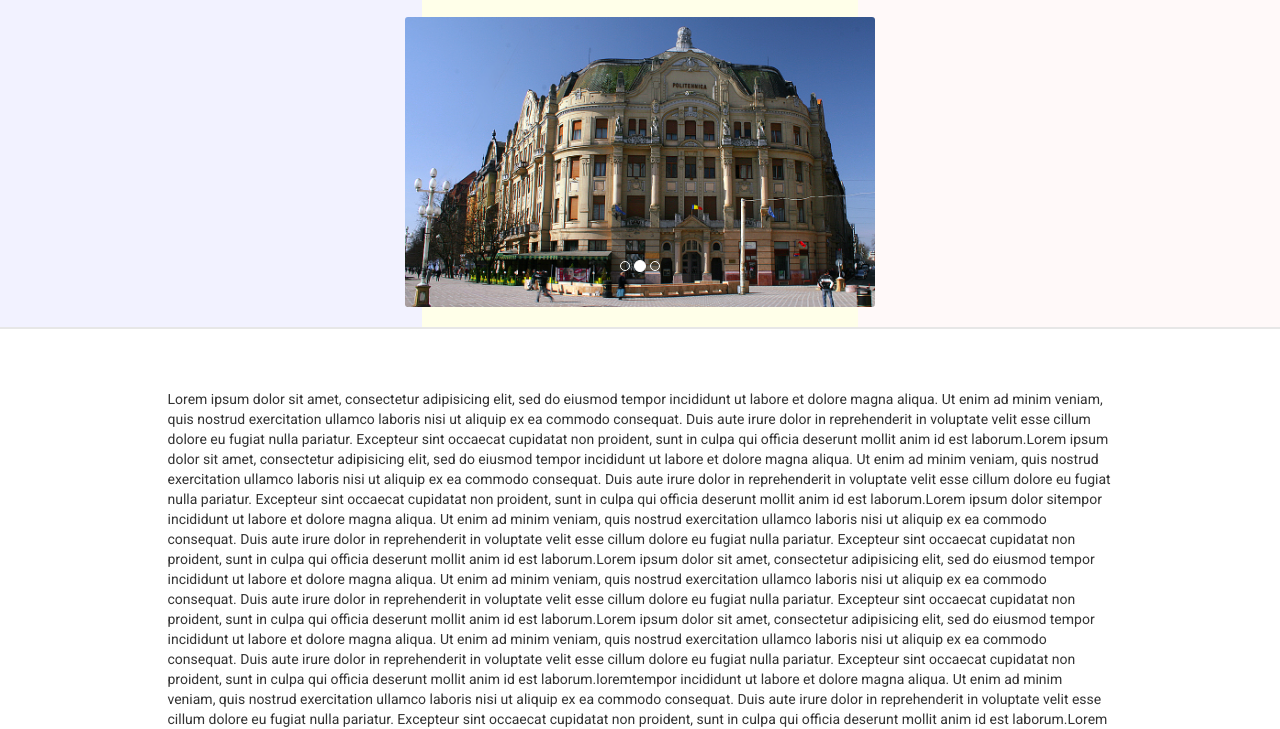
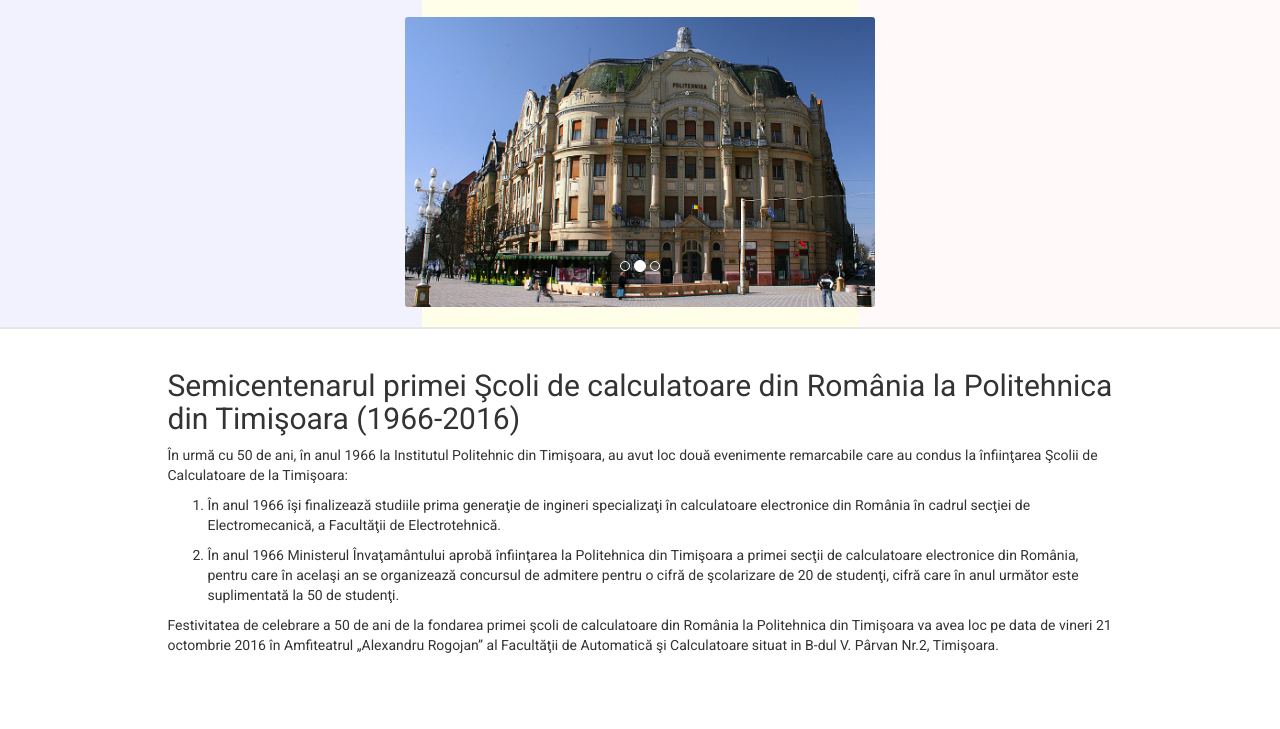
Before and after one commit to pospieszynski/anniversary-website, a plain HTML site: page index.html in a window 1280 px wide. Shown: the part 75-804 px from the top of the page. Drawn offline with Linux system fonts and the light colour scheme.

Commit message:
small fixes

```diff
--- a/css/_hero_section.css
+++ b/css/_hero_section.css
@@ -6,7 +6,7 @@
 
 .upt-carousel {
 	padding: 20px 0;
-	margin-bottom: 40px;
+	margin-bottom: 20px;
 	position: relative;
 	border-bottom: 2px solid #e7e7e7;
 }
--- a/css/layout.css
+++ b/css/layout.css
@@ -11,13 +11,13 @@ html, body {
 }
 
 #upt-content {
-	padding-bottom: 10rem;
+	padding-bottom: 20rem;
 }
 
 #upt-footer {
 	position: absolute;
 	bottom: 0;
 	width: 100%;
-	height: 10rem;
+	height: 20rem;
 	background: #222f38;
 }
--- a/index.html
+++ b/index.html
@@ -104,67 +104,27 @@
                     <main>
                         <div id="upt-content">
                             <header>
-                                <h3></h3>
+                                <h2>Semicentenarul primei Şcoli de calculatoare din România la Politehnica din Timişoara (1966-2016)</h2>
                             </header>
                             <article>
-                                <p>Lorem ipsum dolor sit amet, consectetur adipisicing elit, sed do eiusmod
-                                tempor incididunt ut labore et dolore magna aliqua. Ut enim ad minim veniam,
-                                quis nostrud exercitation ullamco laboris nisi ut aliquip ex ea commodo
-                                consequat. Duis aute irure dolor in reprehenderit in voluptate velit esse
-                                cillum dolore eu fugiat nulla pariatur. Excepteur sint occaecat cupidatat non
-                                proident, sunt in culpa qui officia deserunt mollit anim id est laborum.Lorem ipsum dolor sit amet, consectetur adipisicing elit, sed do eiusmod
-                                tempor incididunt ut labore et dolore magna aliqua. Ut enim ad minim veniam,
-                                quis nostrud exercitation ullamco laboris nisi ut aliquip ex ea commodo
-                                consequat. Duis aute irure dolor in reprehenderit in voluptate velit esse
-                                cillum dolore eu fugiat nulla pariatur. Excepteur sint occaecat cupidatat non
-                                proident, sunt in culpa qui officia deserunt mollit anim id est laborum.Lorem ipsum dolor sitempor incididunt ut labore et dolore magna aliqua. Ut enim ad minim veniam,
-                                quis nostrud exercitation ullamco laboris nisi ut aliquip ex ea commodo
-                                consequat. Duis aute irure dolor in reprehenderit in voluptate velit esse
-                                cillum dolore eu fugiat nulla pariatur. Excepteur sint occaecat cupidatat non
-                                proident, sunt in culpa qui officia deserunt mollit anim id est laborum.Lorem ipsum dolor sit amet, consectetur adipisicing elit, sed do eiusmod
-                                tempor incididunt ut labore et dolore magna aliqua. Ut enim ad minim veniam,
-                                quis nostrud exercitation ullamco laboris nisi ut aliquip ex ea commodo
-                                consequat. Duis aute irure dolor in reprehenderit in voluptate velit esse
-                                cillum dolore eu fugiat nulla pariatur. Excepteur sint occaecat cupidatat non
-                                proident, sunt in culpa qui officia deserunt mollit anim id est laborum.Lorem ipsum dolor sit amet, consectetur adipisicing elit, sed do eiusmod
-                                tempor incididunt ut labore et dolore magna aliqua. Ut enim ad minim veniam,
-                                quis nostrud exercitation ullamco laboris nisi ut aliquip ex ea commodo
-                                consequat. Duis aute irure dolor in reprehenderit in voluptate velit esse
-                                cillum dolore eu fugiat nulla pariatur. Excepteur sint occaecat cupidatat non
-                                proident, sunt in culpa qui officia deserunt mollit anim id est laborum.loremtempor incididunt ut labore et dolore magna aliqua. Ut enim ad minim veniam,
-                                quis nostrud exercitation ullamco laboris nisi ut aliquip ex ea commodo
-                                consequat. Duis aute irure dolor in reprehenderit in voluptate velit esse
-                                cillum dolore eu fugiat nulla pariatur. Excepteur sint occaecat cupidatat non
-                                proident, sunt in culpa qui officia deserunt mollit anim id est laborum.Lorem ipsum dolor sit amet, consectetur adipisicing elit, sed do eiusmod
-                                tempor incididunt ut labore et dolore magna aliqua. Ut enim ad minim veniam,
-                                quis nostrud exercitation ullamco laboris nisi ut aliquip ex ea commodo
-                                consequat. Duis aute irure dolor in reprehenderit in voluptate velit esse
-                                cillum dolore eu fugiat nulla pariatur. Excepteur sint occaecat cupidatat non
-                                proident, sunt in culpa qui officia deserunt mollit anim id est laborum.Lorem ipsum dolor sit amet, consectetur adipisicing elit, sed do eiusmod
-                                tempor incididunt ut labore et dolore magna aliqua. Ut enim ad minim veniam,
-                                quis nostrud exercitation ullamco laboris nisi ut aliquip ex ea commodo
-                                consequat. Duis aute irure dolor in reprehenderit in voluptate velit esse
-                                cillum dolore eu fugiat nulla pariatur. Excepteur sint occaecat cupidatat non
-                                proident, sunt in culpa qui officia deserunt mollit anim id est laborum.loremtempor incididunt ut labore et dolore magna aliqua. Ut enim ad minim veniam,
-                                quis nostrud exercitation ullamco laboris nisi ut aliquip ex ea commodo
-                                consequat. Duis aute irure dolor in reprehenderit in voluptate velit esse
-                                cillum dolore eu fugiat nulla pariatur. Excepteur sint occaecat cupidatat non
-                                proident, sunt in culpa qui officia deserunt mollit anim id est laborum.Lorem ipsum dolor sit amet, consectetur adipisicing elit, sed do eiusmod
-                                tempor incididunt ut labore et dolore magna aliqua. Ut enim ad minim veniam,
-                                quis nostrud exercitation ullamco laboris nisi ut aliquip ex ea commodo
-                                consequat. Duis aute irure dolor in reprehenderit in voluptate velit esse
-                                cillum dolore eu fugiat nulla pariatur. Excepteur sint occaecat cupidatat non
-                                proident, sunt in culpa qui officia deserunt mollit anim id est laborum.Lorem ipsum dolor sit amet, consectetur adipisicing elit, sed do eiusmod
-                                tempor incididunt ut labore et dolore magna aliqua. Ut enim ad minim veniam,
-                                quis nostrud exercitation ullamco laboris nisi ut aliquip ex ea commodo
-                                consequat. Duis aute irure dolor in reprehenderit in voluptate velit esse
-                                cillum dolore eu fugiat nulla pariatur. Excepteur sint occaecat cupidatat non
-                                proident, sunt in culpa qui officia deserunt mollit anim id est laborum.loremt amet, consectetur adipisicing elit, sed do eiusmod
-                                tempor incididunt ut labore et dolore magna aliqua. Ut enim ad minim veniam,
-                                quis nostrud exercitation ullamco laboris nisi ut aliquip ex ea commodo
-                                consequat. Duis aute irure dolor in reprehenderit in voluptate velit esse
-                                cillum dolore eu fugiat nulla pariatur. Excepteur sint occaecat cupidatat non
-                                proident, sunt in culpa qui officia deserunt mollit anim id est laborum.lorem</p>
+                                <p>
+                                    În urmă cu 50 de ani, în anul 1966 la Institutul Politehnic din Timişoara, au avut loc două evenimente remarcabile care au condus la înfiinţarea Şcolii de Calculatoare de la Timişoara:
+                                </p>
+                                    <ol>
+                                        <li>
+                                            <p>
+                                            În anul 1966 îşi finalizează studiile prima generaţie de ingineri specializaţi în calculatoare electronice din România în cadrul secţiei de Electromecanică, a Facultăţii de Electrotehnică.
+                                            </p>
+                                        </li>
+                                        <li>
+                                            <p>
+                                            În anul 1966 Ministerul Învaţamântului aprobă înfiinţarea la Politehnica din Timişoara a primei secţii de calculatoare electronice din România, pentru care în acelaşi an se organizează concursul de admitere pentru o cifră de şcolarizare de 20 de studenţi, cifră care în anul următor este suplimentată la 50 de studenţi.
+                                            </p>
+                                        </li>
+                                    </ol>
+                                <p>
+                                    Festivitatea de celebrare a 50 de ani de la fondarea primei şcoli de calculatoare din România la Politehnica din Timişoara va avea loc pe data de vineri 21 octombrie 2016 în Amfiteatrul „Alexandru Rogojan” al Facultăţii de Automatică şi Calculatoare situat in B-dul V. Pârvan Nr.2, Timişoara.
+                                </p>
                             </article>
                         </div>
                     </main>
```
